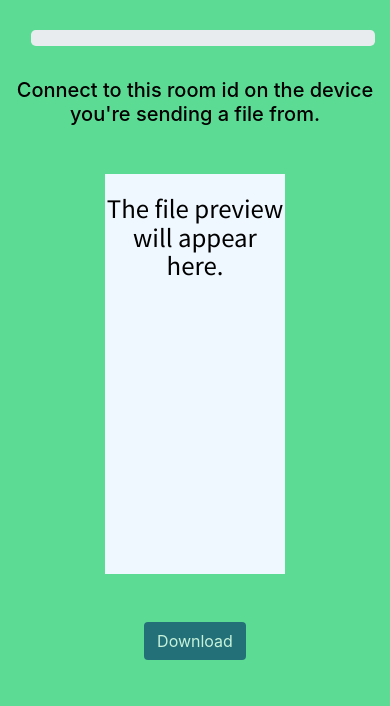
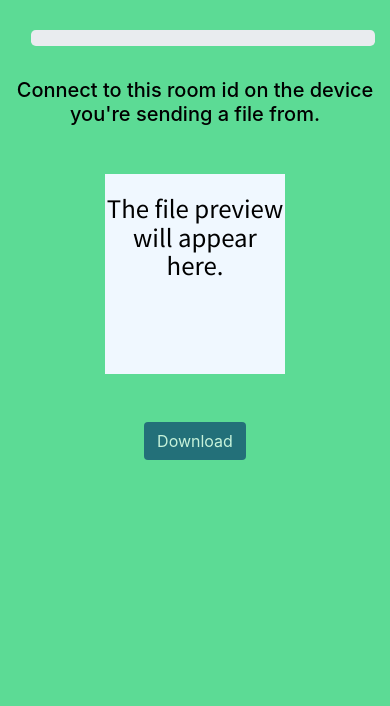
Before and after one commit to nicroy23/TransferUp, a website: page public/index.html in a window 390 px wide. Shown: the part 138-844 px from the top of the page. Drawn offline with nearby package versions, Linux system fonts and the light colour scheme; no server answers.

Commit message:
Testing to see on phone.

```diff
--- a/public/index.html
+++ b/public/index.html
@@ -37,7 +37,7 @@
               </h5>
             </div>
           </div>
-          <div class="file-show mt-5 w-50 h-50" id="show-preview" style="max-height: 400px;">
+          <div class="file-show mt-5 w-50 h-50" id="show-preview" style="max-height: 200px;">
             <h4 style="padding-top: 11%;">
               The file preview will appear here.
             </h4>
```
